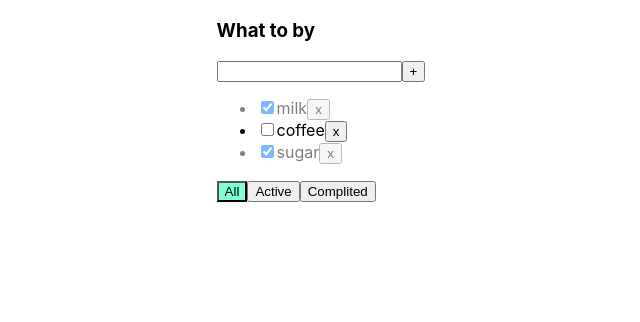
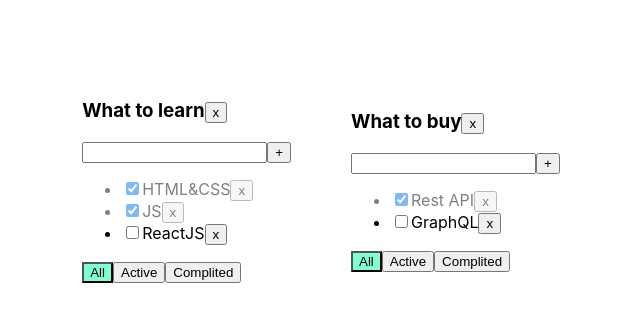
Before and after one commit to xxxGaDxxx/Todolist, a React (Create React App) app: page / in a window 1280 px wide. Shown: the top 322 px of the page, without its empty margins (319-959 px from the left). Built offline with nearby package versions, Linux system fonts and the light colour scheme.

Commit message:
5.Todolist associative array, Fixing function

```diff
--- a/src/App.css
+++ b/src/App.css
@@ -2,8 +2,11 @@
     display: flex;
     align-items: center;
     justify-content: center;
+    padding: 50px;
 }
-
+.app{
+    padding: 30px;
+}
 .error {
     border: red 1px solid;
 }
--- a/src/App.tsx
+++ b/src/App.tsx
@@ -1,21 +1,49 @@
 import React, {useState} from 'react';
 import './App.css';
-import {Todolist} from './Todolist';
+import {TaskType, Todolist} from './Todolist';
 import {v1} from 'uuid';
 
 export type FilterType = 'all' | 'active' | 'complited'
+type TodolistsType = {
+    id: string
+    title: string
+    filter: FilterType
+}
+type TaskPropsType = {
+    [key: string]: TaskType[]
+}
 
 export function App() {
 
-    let [tasks, setTask] = useState([
+    let todolistID_1 = v1()
+    let todolistID_2 = v1()
+
+    let [todolists, setTodolists] = useState<Array<TodolistsType>>(
+        [
+            {id: todolistID_1, title: 'What to learn', filter: 'all'},
+            {id: todolistID_2, title: 'What to buy', filter: 'all'},
+        ]
+    )
+    let [tasks, setTasks] = useState<TaskPropsType>({
+        [todolistID_1]: [
+            {id: v1(), title: 'HTML&CSS', isDone: true},
+            {id: v1(), title: 'JS', isDone: true},
+            {id: v1(), title: 'ReactJS', isDone: false},
+
+        ],
+        [todolistID_2]: [
+            {id: v1(), title: 'Rest API', isDone: true},
+            {id: v1(), title: 'GraphQL', isDone: false},
+        ]
+    })
+
+    /*let [tasks, setTask] = useState([
         {id: v1(), title: 'milk', isDone: true},
         {id: v1(), title: 'coffee', isDone: false},
         {id: v1(), title: 'sugar', isDone: true},
-    ])
-
-    let [filter, setFilter] = useState<FilterType>('all')
-
-    let taskForTodolist = tasks
+    ])*/
+    /*let [filter, setFilter] = useState<FilterType>('all')*/
+    /* let taskForTodolist = tasks
      if (filter === 'active') {
          taskForTodolist = tasks.filter(e => !e.isDone)
 
@@ -23,37 +51,70 @@ export function App() {
      if (filter === 'complited') {
          taskForTodolist = tasks.filter(e => e.isDone)
      }
+ */
 
-    let changeFilter = (value: FilterType) => {
-        setFilter(value)
+    let changeFilter = (todolistId: string, value: FilterType) => {
+        setTodolists(todolists.map(t => t.id === todolistId ? {...t, filter: value} : t))
+        /*setFilter(value)*/
     }
 
-    let remuveTask = (id: string) => {
-        let filteredTask = tasks.filter(e => e.id !== id)
-        setTask(filteredTask)
+    let remuveTask = (todolistId: string, id: string) => {
+        setTasks({...tasks, [todolistId]: tasks[todolistId].filter(e => e.id !== id)})
+        /* let filteredTask = tasks.filter(e => e.id !== id)
+         setTask(filteredTask)*/
     }
 
-    let addTask = (title: string) => {
-        let task = {id: v1(), title: title, isDone: false}
+    let addTask = (todolistId: string, title: string) => {
+        let newTask = {id: v1(), title: title, isDone: false}
+        setTasks({...tasks, [todolistId]: [newTask, ...tasks[todolistId]]})
+        /*let task = {id: v1(), title: title, isDone: false}
         let newTask = [task, ...tasks]
-        setTask(newTask)
+        setTask(newTask)*/
     }
-    let changeTaskStatus = (id: string, isDone: boolean) => {
-        setTask(tasks.map(e => e.id === id ? {...e, isDone: isDone} : e))
+    let changeTaskStatus = (todolistId: string, id: string, isDone: boolean) => {
+        setTasks({...tasks, [todolistId]: tasks[todolistId].map(e => e.id === id ? {...e, isDone: isDone} : e)})
+        /* setTask(tasks.map(e => e.id === id ? {...e, isDone: isDone} : e))*/
+    }
+
+    let removeTodolist = (todolistId: string) => {
+        setTodolists(todolists.filter(e => e.id !== todolistId))
+        delete tasks[todolistId]
+        console.log(tasks)
     }
 
 
     return (
         <div className="App">
+            {
+                todolists.map((el) => {
+                    let taskForTodolist = tasks[el.id]
+                    if (el.filter === 'active') {
+                        taskForTodolist = tasks[el.id].filter(e => !e.isDone)
+
+                    }
+                    if (el.filter === 'complited') {
+                        taskForTodolist = tasks[el.id].filter(e => e.isDone)
+                    }
+
+                    return (
+                        <div className={'app'}>
                             <Todolist
-                title={'What to by'}
+                                key={el.id}
+                                todolistId={el.id}
+                                title={el.title}
                                 tasks={taskForTodolist}
                                 removeTask={remuveTask}
                                 changeFilter={changeFilter}
                                 addTask={addTask}
                                 changeTaskStatus={changeTaskStatus}
-                filter={filter}
+                                filter={el.filter}
+                                removeTodolist={removeTodolist}
                             />
+                        </div>
+                    )
+                })
+            }
+
 
         </div>
     );
--- a/src/Todolist.tsx
+++ b/src/Todolist.tsx
@@ -2,7 +2,7 @@ import React, {ChangeEvent, useState, KeyboardEvent} from 'react';
 import {FilterType} from './App';
 
 
-type TaskType = {
+export type TaskType = {
     id: string
     title: string
     isDone: boolean
@@ -11,11 +11,13 @@ type TaskType = {
 type PropsType = {
     title: string
     tasks: TaskType[]
-    removeTask: (id: string) => void
-    changeFilter: (value: FilterType) => void
-    addTask: (title: string) => void
-    changeTaskStatus: (id: string, isDone: boolean) => void
+    removeTask: (todolistId: string, id: string) => void
+    changeFilter: (todolistId: string, value: FilterType) => void
+    addTask: (todolistId: string, title: string) => void
+    changeTaskStatus: (todolistId: string, id: string, isDone: boolean) => void
     filter: FilterType
+    todolistId: string
+    removeTodolist: (todolistId: string) => void
 }
 
 export const Todolist: React.FC<PropsType> = (props) => {
@@ -33,19 +35,27 @@ export const Todolist: React.FC<PropsType> = (props) => {
     }
     let onClickHandler = () => {
         if (title.trim() !== '') {
-            props.addTask(title.trim())
+            props.addTask(props.todolistId, title.trim())
             setTitle('')
         } else {
             setError('Title is reqired')
         }
     }
-    let onClickAll = () => props.changeFilter('all')
-    let onClickActive = () => props.changeFilter('active')
-    let onClickComplited = () => props.changeFilter('complited')
+    let onClickAll = () => props.changeFilter(props.todolistId, 'all')
+    let onClickActive = () => props.changeFilter(props.todolistId, 'active')
+    let onClickComplited = () => props.changeFilter(props.todolistId, 'complited')
+
+    let removeTodolistHandler = () => {
+        props.removeTodolist(props.todolistId)
+    }
 
     return (
         <div>
-            <h3>{props.title}</h3>
+            <h3>
+                {props.title}
+                <button onClick={removeTodolistHandler}>x</button>
+            </h3>
+
             <div>
                 <input value={title} onChange={onChangeHandler} onKeyDown={onKeyDownHandler}
                        className={error ? 'error' : ''}/>
@@ -55,9 +65,9 @@ export const Todolist: React.FC<PropsType> = (props) => {
             <ul>
                 {
                     props.tasks.map(t => {
-                        let onClickHandler = () => props.removeTask(t.id)
+                        let onClickHandler = () => props.removeTask(props.todolistId, t.id)
                         let onChangeCheckbox = () => {
-                            props.changeTaskStatus(t.id, !t.isDone)
+                            props.changeTaskStatus(props.todolistId, t.id, !t.isDone)
                         }
 
                         return (
```
Lines whose indentation alone changed are shown as unchanged.
